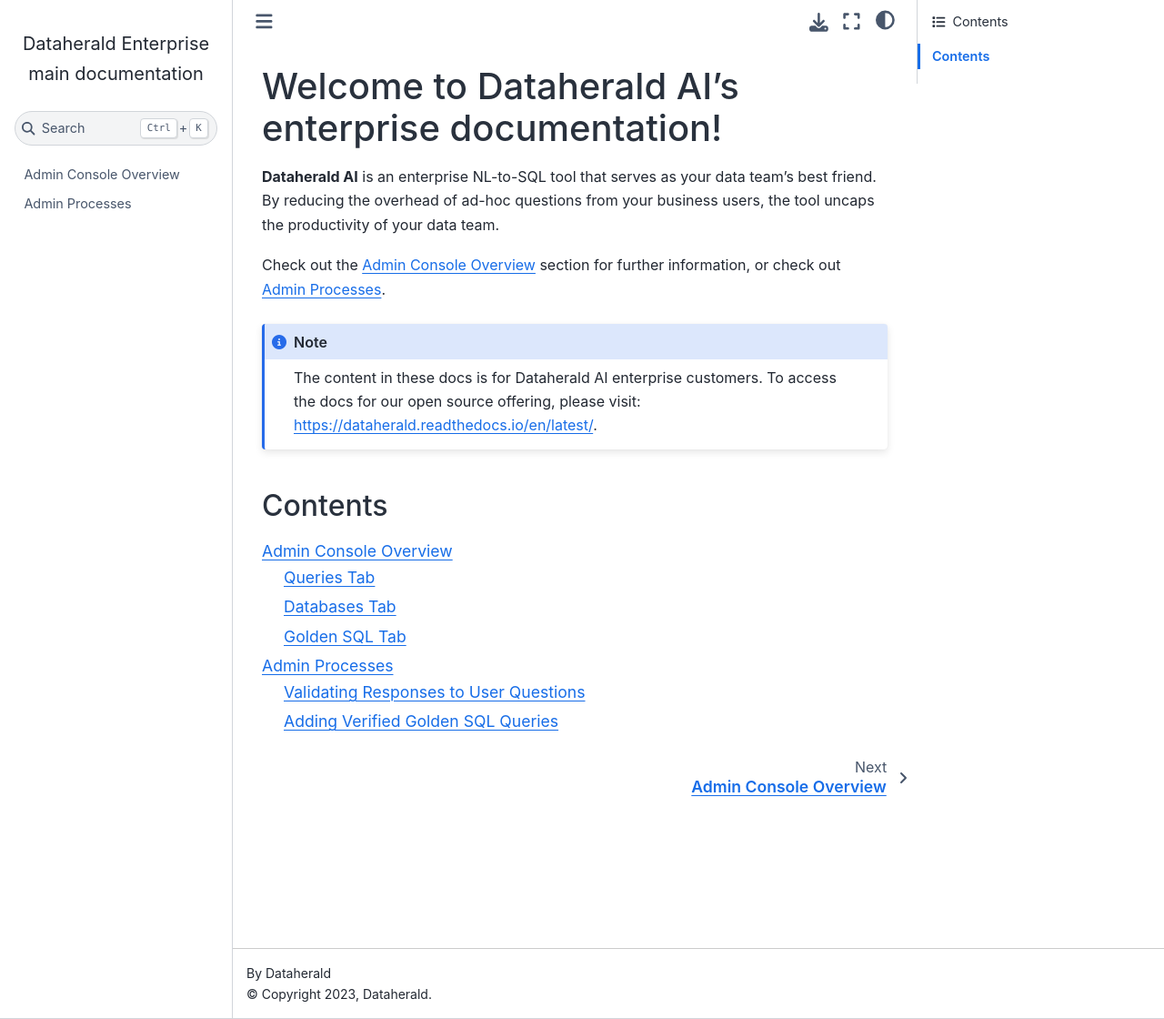
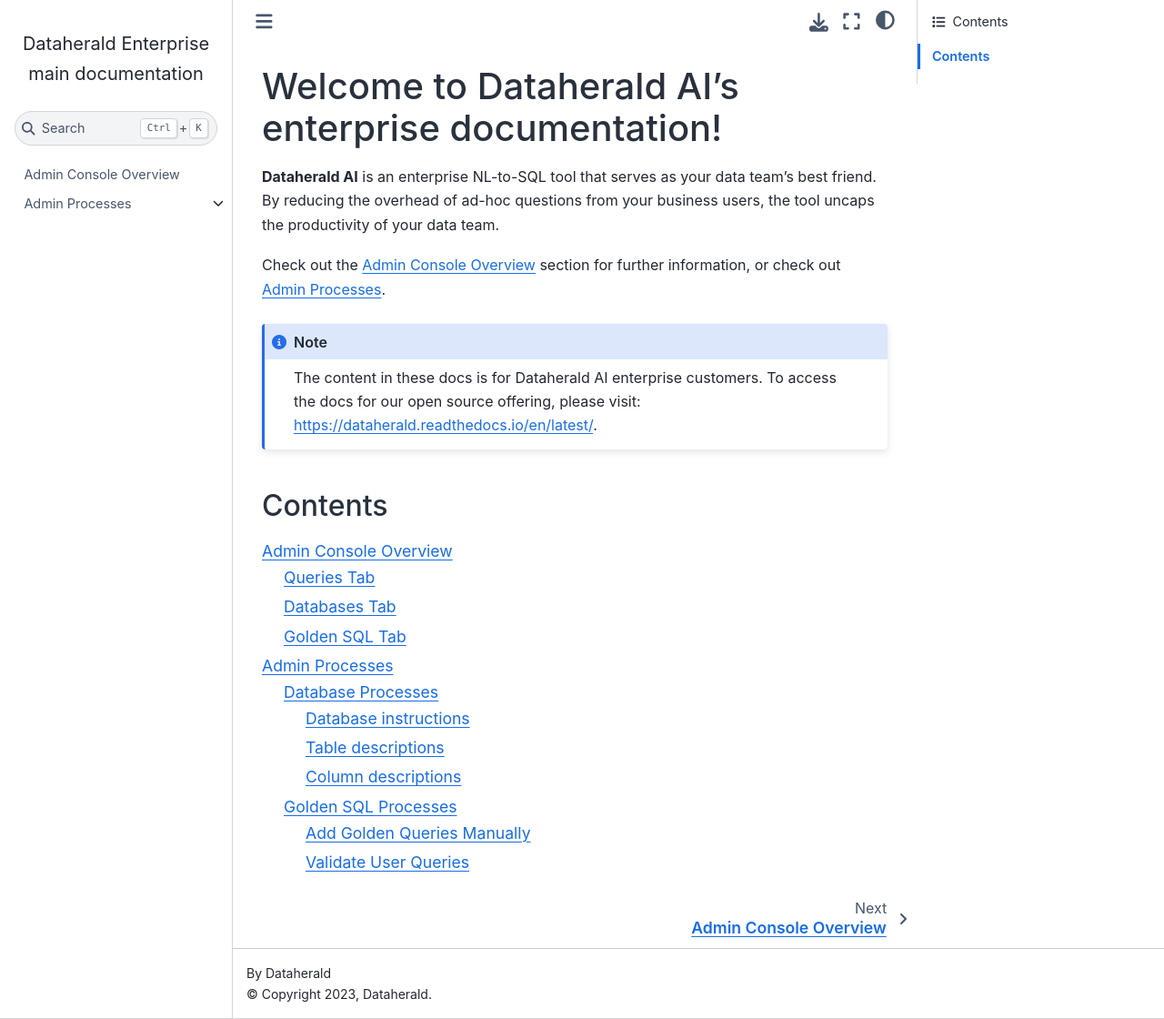
Before and after one commit to Dataherald/dataherald-enterprise-docs, a Sphinx documentation site: the page built from docs/source/index.rst, in a window 1280 px wide and 1120 px high. Shown: the whole window at 91% size. Built offline with Sphinx 7.4.7 and the Sphinx Book theme 1.1.4, drawn with Linux system fonts in a browser that asks for light colours; some of the changed lines change nothing that is shown.

Commit message:
Admin processes (#5)
* Added admin-processes.rst and updated other files accordingly

* Updated docs v2

```diff
--- a/docs/source/admin-console-overview.rst
+++ b/docs/source/admin-console-overview.rst
@@ -1,13 +1,16 @@
 Admin Console Overview
 ======================
 
-In the admin console, you will see the following tabs: **Queries**, **Databases**, and **Golden SQL**. This document walks through the layout and purpose of each tab.
+In the admin console, you will see the following tabs: **Queries**,
+ **Databases**, and **Golden SQL**. This document walks through the layout and
+ purpose of each tab.
 
 .. _queries-tab:
 
 Queries Tab
 -----------
-This UI shows all of the questions asked through the Slackbot. For each question, the tab displays:
+This UI shows all of the questions asked through the Slackbot. For each
+question, the tab displays:
 
 * **Query ID**: The identifier for the question
 * **User**: The name of the person who asked the question
@@ -41,6 +44,8 @@
   :width: 800
   :alt: Add alternative text
 
+To add a database connection, follow the instructions in :doc:`add-database-connection`.
+
 .. _golden-sql-tab:
 
 Golden SQL Tab
--- a/docs/source/admin-processes.rst
+++ b/docs/source/admin-processes.rst
@@ -1,38 +1,11 @@
 Admin Processes
-======================
+===============
 
-.. _validating-responses:
+Data administrators have access to the
+`Admin Console <https://admin.console.dataherald.ai/>`_, through which they
+manage the use of the Dataherald AI tool. Here, they can:
 
-Validating Responses to User Questions
------------
-#. Once a user asks a question through the Dataherald AI Slackbot, it will show up on the admin console (the list is sorted by the *Time* column by default, so the latest questions will be on top). It will have one of the following statuses: High Confidence, Medium Confidence, Low Confidence, or SQL Error.
-#. The data admin should click on the row, opening up the detailed view.
-#. The SQL query generated to answer the question will be in the **SQL text editor**, with the question asked listed above in the **Header**. Data admins can copy-paste it in the execution context of their data warehouse to test it, or fix the query right there in the editor and run it.
+.. toctree::
 
-   * Please follow the Best Practices for Writing SQL Queries to more effectively train the SQL generator.
-   * After running the query, the natural language response generated will automatically appear in the **Slack response panel**.
-
-#. Once the data admin is satisfied with the query and response, the data admin can Mark as Verified and click on “Save”. This will save the query as a Golden Query and will be used to improve the quality of future generated queries. A response will be sent to the user who asked the question through the Slackbot.
-
-.. _adding-golden-sqls:
-
-Adding Verified Golden SQL Queries
--------------
-Currently, to add Golden SQL queries, data admins will need to save them as *natural language <> SQL query* pairs in one of the following formats: .jsonl, .json, .csv, .xls, .xlsx. The following is an example of a JSON file with Golden SQLs.
-
-.. code-block:: JSON
-
-  {
-      "golden_records": [
-          {
-            "question": "<insert natural language question here>",
-            "sql_query": "SELECT * FROM table_name;"
-          },
-          {
-            "question": "<insert natural language question here>",
-            "sql_query": "SELECT * FROM table_name;"
-          }
-      ]
-  }
-
-For now, data admins can send this file over to their Dataherald data support team.
+   database-processes
+   golden-sqls
--- /dev/null
+++ b/docs/source/database-processes.rst
@@ -0,0 +1,71 @@
+Database Processes
+==================
+
+When a data administrator first logs in to the admin console, they'll find the
+databases tab empty with a button to "Add a Database". Further instructions...
+
+Data administrators are responsible for providing relevant context to the AI
+tool, such as:
+
+* :ref:`db-instructions`
+* :ref:`table-descriptions`
+* :ref:`column-descriptions`
+
+.. _db-instructions:
+
+Database instructions
+---------------------
+
+The AI tool learns how to write more accurate queries as the number of verified
+queries increases. However, there are some organizational definitions of data
+that are more difficult to learn. For example:
+
+* When identifying sales in your dataset, you may need to group by multiple unexpected columns, such as **store_id** and **sale_date**.
+* When dealing with aggregate data for departments within your org, you may want to always sort by a particular column.
+* The **transaction_date** column may always need to filter certain date ranges out.
+
+Instructions like these help improve the quality of generate queries more
+quickly and effectively than golden records. To add these instructions:
+
+#. Click on the database name in the :ref:`databases-tab`. A side-tab titled "Add Database Instructions" will pop up on the right.
+#. Click on the "Edit" button. The text box will now be editable.
+#. Add or update the instructions. Add each separate instruction on its own line.
+#. Click on "Save". After a few seconds, the following message should appear: *Database instructions updated*
+
+.. _table-descriptions:
+
+Table descriptions
+------------------
+
+Each table should have a human-readable text description that the Dataherald AI
+tool would use to identify the correct table to answer certain questions. Below
+are a few examples:
+
+* **Users table**: A table containing all user profile information. Includes name identifiers (first and last), demographic info, personnel data, etc.
+* **Sales table**: Captures all transactions made in store or on our website. Contains foreign keys (*item_id*) to our **org.items** table.
+
+To add or update a table description:
+
+#. Click on the table name in the :ref:`databases-tab`. A side-tab titled "Add Text Description" will pop up on the right.
+#. Click on the "Edit" button. The text box will now be editable.
+#. Add or update the table description.
+#. Click on "Save". After a few seconds, the following message should appear: *<table> description updated*
+
+.. _column-descriptions:
+
+Column descriptions
+-------------------
+
+Similar to tables, all columns should also have a human-readable text
+description that can be used to identify columns that would be relevant to
+answering certain questions. Below are a few examples:
+
+* **customer_id column**: Identifier used as primary key for our customers. Random 16-character alphanumeric code, should be used to join with the **org.sales** table.
+* **cost column**: The cost of the item per unit. Should be multiplied by the **quantity** column to get a total cost value.
+
+To add or update a column description:
+
+#. Click on the column name in the :ref:`databases-tab`. A side-tab titled "Add Text Description" will pop up on the right.
+#. Click on the "Edit" button. The text box will now be editable.
+#. Add or update the column description.
+#. Click on "Save". After a few seconds, the following message should appear: *<column> description updated*
--- /dev/null
+++ b/docs/source/golden-sqls.rst
@@ -0,0 +1,60 @@
+Golden SQL Processes
+====================
+
+Golden SQLs (or golden queries) are used by the AI model to generate more
+accurate SQL queries in response to questions asked by users. Generally, the
+more golden queries provided, the better the tool gets at answering questions
+in one shot.
+
+Golden queries can be added in two different ways: admins can
+:ref:`add-queries-manually` or :ref:`validate-user-queries`.
+
+.. _add-queries-manually:
+
+Add Golden Queries Manually
+---------------------------
+
+Currently, to add Golden SQL queries, data admins will need to save them as
+*natural language <> SQL query* pairs in one of the following formats: .jsonl,
+.json, .csv, .xls, .xlsx. The following is an example of a JSON file with
+Golden SQLs.
+
+.. code-block:: JSON
+
+  {
+      "golden_records": [
+          {
+            "question": "<insert natural language question here>",
+            "sql_query": "SELECT * FROM table_name;"
+          },
+          {
+            "question": "<insert natural language question here>",
+            "sql_query": "SELECT * FROM table_name;"
+          }
+      ]
+  }
+
+For now, data admins can send this file over to their Dataherald data support
+team.
+
+.. _validate-user-queries:
+
+Validate User Queries
+---------------------
+
+When users ask questions to the Dataherald AI app through Slack, the question
+is captured in the admin console and queued for review by a data admin. Once
+reviewed (the data admin may choose to make changes to the query or the natural
+language response generated), the data admin has the option of marking the SQL
+as Verified. This would register the query as a Golden Query in the
+:ref:`golden-sql-tab` and be used to train the AI to produce better one-shot
+results in the future.
+
+#. Once a user asks a question through the Dataherald AI Slackbot, it will show up on the admin console (the list is sorted by the *Time* column by default, so the latest questions will be on top). It will have one of the following statuses: High Confidence, Medium Confidence, Low Confidence, or SQL Error.
+#. The data admin should click on the row, opening up the detailed view.
+#. The SQL query generated to answer the question will be in the **SQL text editor**, with the question asked listed above in the **Header**. Data admins can copy-paste it in the execution context of their data warehouse to test it, or fix the query right there in the editor and run it.
+
+   * Please follow the Best Practices for Writing SQL Queries to more effectively train the SQL generator.
+   * After running the query, the natural language response generated will automatically appear in the **Slack response panel**.
+
+#. Once the data admin is satisfied with the query and response, the data admin can Mark as Verified and click on “Save”. This will save the query as a Golden Query and will be used to improve the quality of future generated queries. A response will be sent to the user who asked the question through the Slackbot.
```
Also changed, not shown: docs/source/index.rst (+5 -2 lines).
